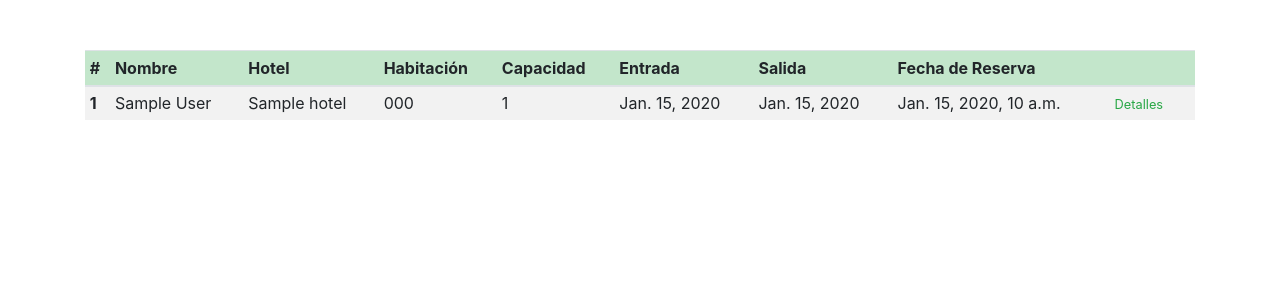
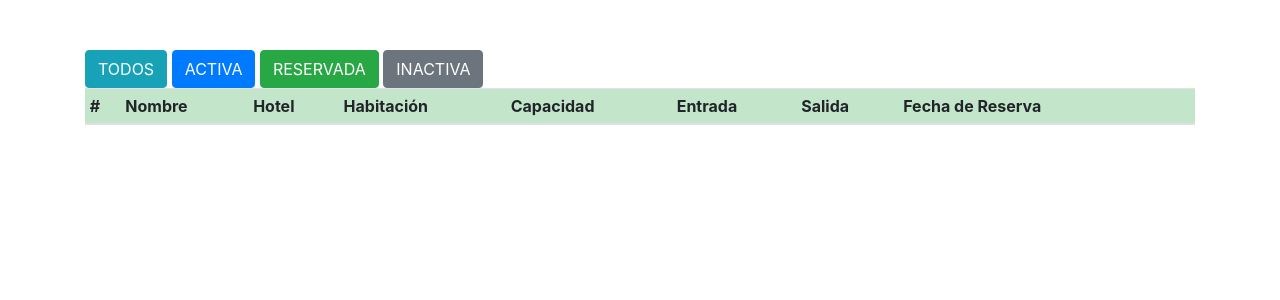
Before and after one commit to Reyes2777/roiback, a Django app: page /booking/reservations/ACTIVA/ in a window 1280 px wide. Shown: the part 64-364 px from the top of the page. Run offline with Django 3.2, Linux system fonts and the light colour scheme; a user stored in the database is signed in; tables that the repository leaves empty hold one stand-in row (values such as "Sample post"); lists and menus that the app fills with data are empty; some libraries are stand-ins or nearby versions.

Commit message:
update status and filter for reservations

```diff
--- a/booking/urls.py
+++ b/booking/urls.py
@@ -21,7 +21,7 @@ urlpatterns = [
         name='delete_room'),
     url(r'^new-reservation/(?P<room>\w{0,50})/$', login_required(views.reservations_view),
         name='reservation'),
-    url(r'^reservations', login_required(views.reservation_list), name='reservations'),
+    url(r'^reservations/(?P<status>\w{0,50})/$', login_required(views.reservation_list), name='reservations'),
     url(r'^delete-reservation/(?P<pk>\d+)$', permission_required('is_staff')(views.ReservationDelete.as_view()),
         name='delete_reservation'),
     url(r'^detail-reservation/(?P<id_reservation>\d+)$', permission_required('is_staff')(views.details_reservation),
--- a/booking/views.py
+++ b/booking/views.py
@@ -174,9 +174,15 @@ def details_admin(request):
     return render(request, 'booking/details.html', context)
 
 
-def reservation_list(request):
+def reservation_list(request, status):
     reservations = Reservation.objects.all()
     status_reservation(reservations)
+
+    if status != 'all':
+        reservations = reservations.filter(
+            status=status
+        )
+
     context = {
         'reservations': reservations,
     }
--- a/templates/booking/bookings.html
+++ b/templates/booking/bookings.html
@@ -3,6 +3,15 @@
 {% block content %}
 <div class="container">
   <div class="row" style="height: 50px;"></div>
+  <div class="row">
+    <div class="col-md-12">
+      <a class="btn btn-info" href="{% url 'reservations' 'all' %}">TODOS</a>
+      <a class="btn btn-primary" href="{% url 'reservations' 'ACTIVA' %}">ACTIVA</a>
+      <a class="btn btn-success" href="{% url 'reservations' 'RESERVADA' %}">RESERVADA</a>
+      <a class="btn btn-secondary" href="{% url 'reservations' 'INACTIVA' %}">INACTIVA</a>
+    </div>
+
+  </div>
   <div class="row">
     <div class="col-md-12">
       <table class="table table-striped table-sm">
@@ -32,7 +41,14 @@
               <td>{{reservation.date_of_exit}}</td>
               <td>{{reservation.created}}</td>
             <td>
-                <a class="text-success"href="{% url 'detail_reservation' reservation.id %}"><small>Detalles</small></a>
+              <a class="text-warning" href="{% url 'detail_reservation' reservation.id %}"><small>DETALLES</small></a><small> |</small>
+              {%if reservation.status == 'INACTIVA'%}
+              <a class="text-secondary" href="{% url 'reservations' reservation.status %}"><small>{{reservation.status}}</small></a>
+              {%elif reservation.status == 'ACTIVA'%}
+              <a class="text-primary" href="{% url 'reservations' reservation.status %}"><small>{{reservation.status}}</small></a>
+              {%else%}
+              <a class="text-success" href="{% url 'reservations' reservation.status %}"><small>{{reservation.status}}</small></a>
+              {%endif%}
             <td>
             </td>
           </tr>
--- a/templates/home.html
+++ b/templates/home.html
@@ -37,7 +37,7 @@
         </div>
     <button type="submit" class="btn btn-success">Busqueda</button>
             {% if user.is_staff %}
-            <a class="btn btn-success" href="{% url 'reservations'%}"><small>RESERVAS</small>
+            <a class="btn btn-success" href="{% url 'reservations' 'all'%}"><small>RESERVAS</small>
             <span class="badge badge-light">{{qt_reservations}}</span>
                 {% endif %}
         </a>
```
